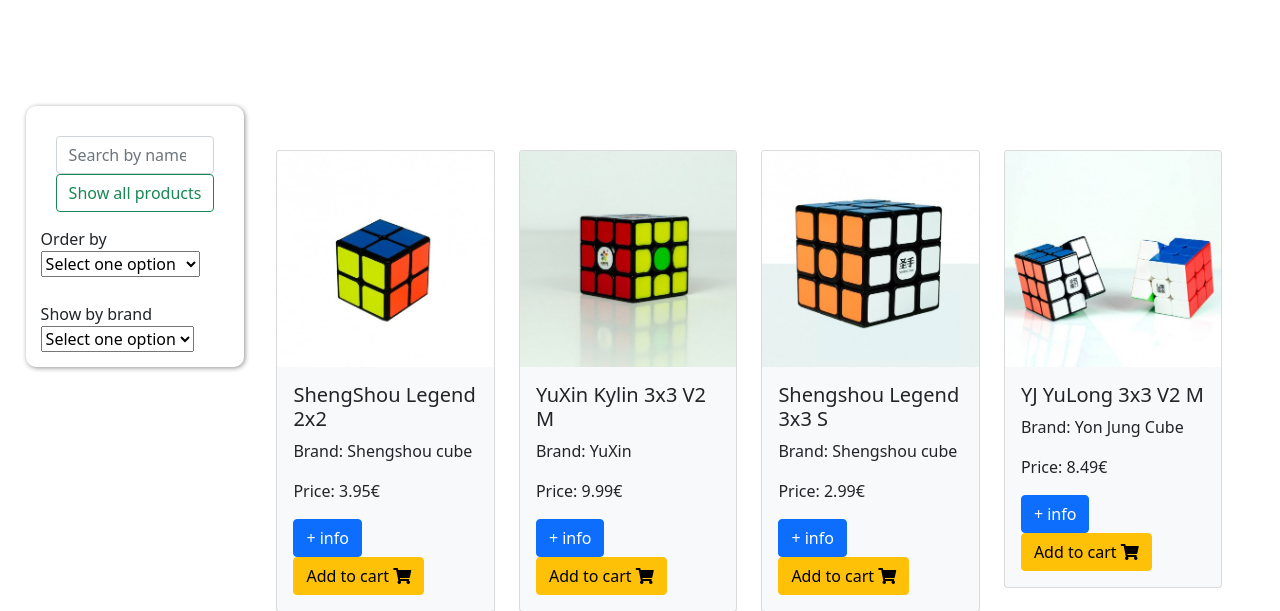
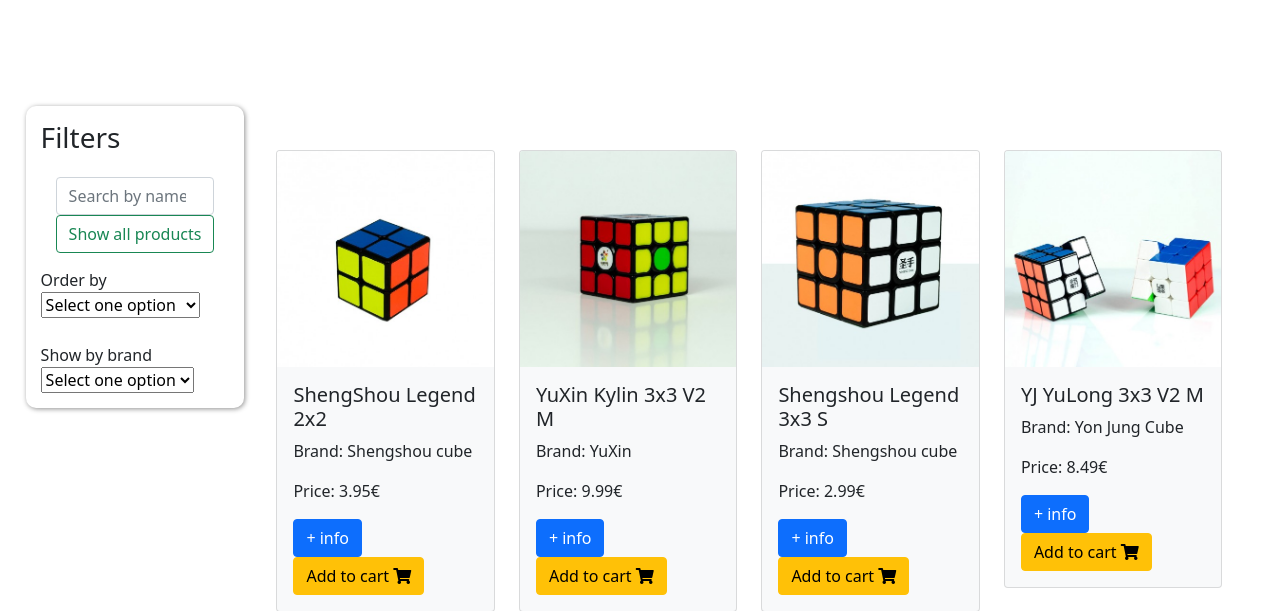
Before and after one commit to Artegus/kubeStore, a PHP site: page / in a window 1280 px wide. Shown: the part 56-667 px from the top of the page. Run offline with PHP 8.4, Linux system fonts and the light colour scheme; data comes from the database, SQL or seed files in the repository; some libraries are stand-ins or nearby versions.

Commit message:
add title on search-container

```diff
--- a/kubeStore/public/index.php
+++ b/kubeStore/public/index.php
@@ -73,7 +73,7 @@
 
         <!-- Start search container -->
         <div class="search-container">
-
+            <h3>Filters</h3>
             <div class="search-product">
                 <input class="form-control" type="search" id="search-input" placeholder="Search by name">
                 <!-- <input class="btn btn-outline-success" type="button" value='Search' id="search" /> -->
```
